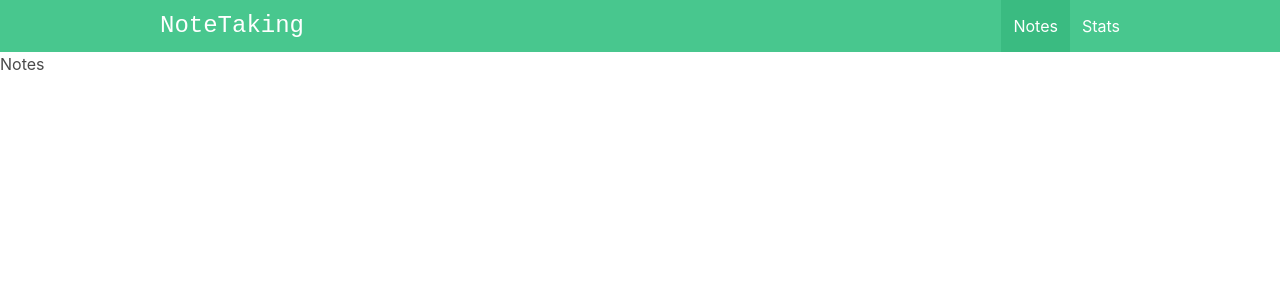
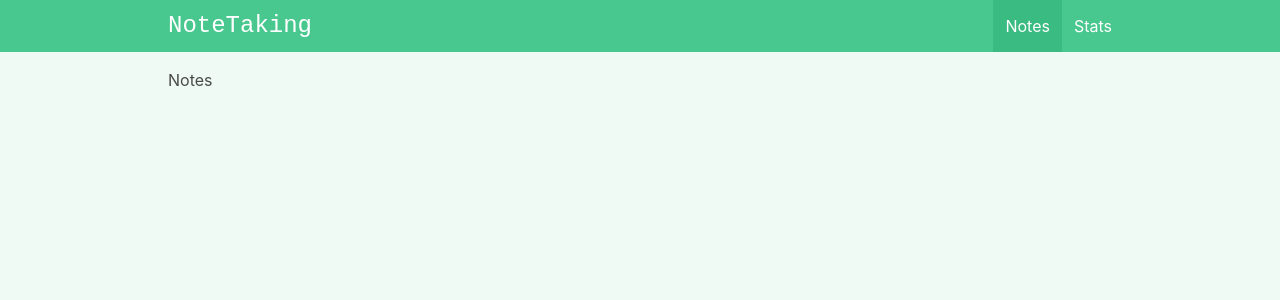
Before and after one commit to elvan/note-taking-app-vue-firebase, a Vue app: page / in a window 1280 px wide. Shown: the top 300 px of the page. Built offline with nearby package versions, Linux system fonts and the light colour scheme.

Commit message:
pages design

```diff
--- a/index.html
+++ b/index.html
@@ -1,5 +1,5 @@
 <!DOCTYPE html>
-<html lang="en">
+<html lang="en" class="has-background-success-light">
   <head>
     <meta charset="UTF-8" />
     <link rel="icon" href="/favicon.ico" />
--- a/src/App.vue
+++ b/src/App.vue
@@ -1,7 +1,9 @@
 <template>
   <NavBar />
 
-  <RouterView />
+  <div class="container is-max-desktop px-2 py-4">
+    <RouterView />
+  </div>
 </template>
 
 <script setup>
--- a/src/components/Layout/NavBar.vue
+++ b/src/components/Layout/NavBar.vue
@@ -1,6 +1,6 @@
 <template>
   <nav class="navbar is-success" aria-label="main navigation" role="navigation">
-    <div class="container is-max-desktop">
+    <div class="container is-max-desktop px-2">
       <div class="navbar-brand">
         <div class="navbar-item is-size-4 is-family-monospace">NoteTaking</div>
 
```
